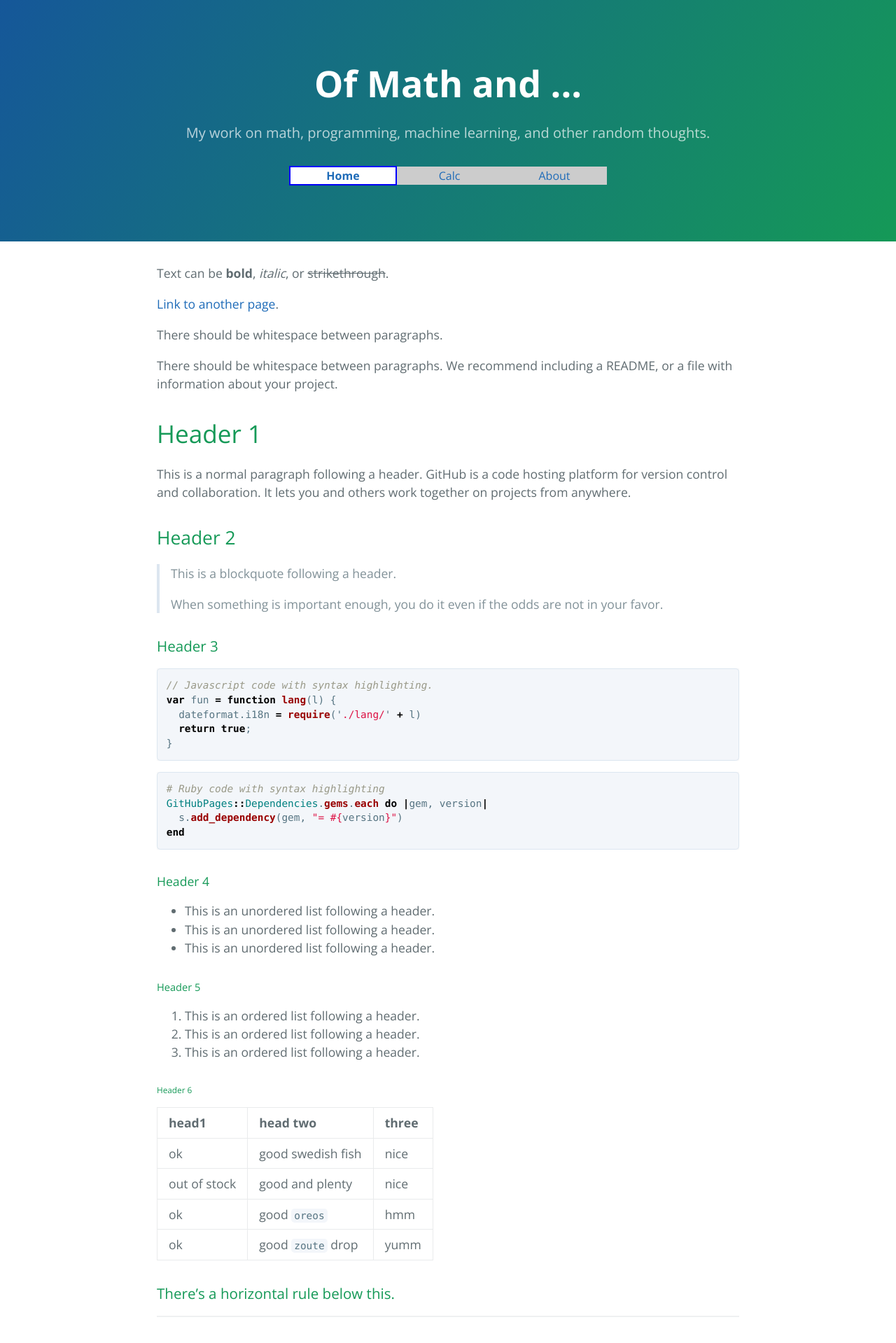
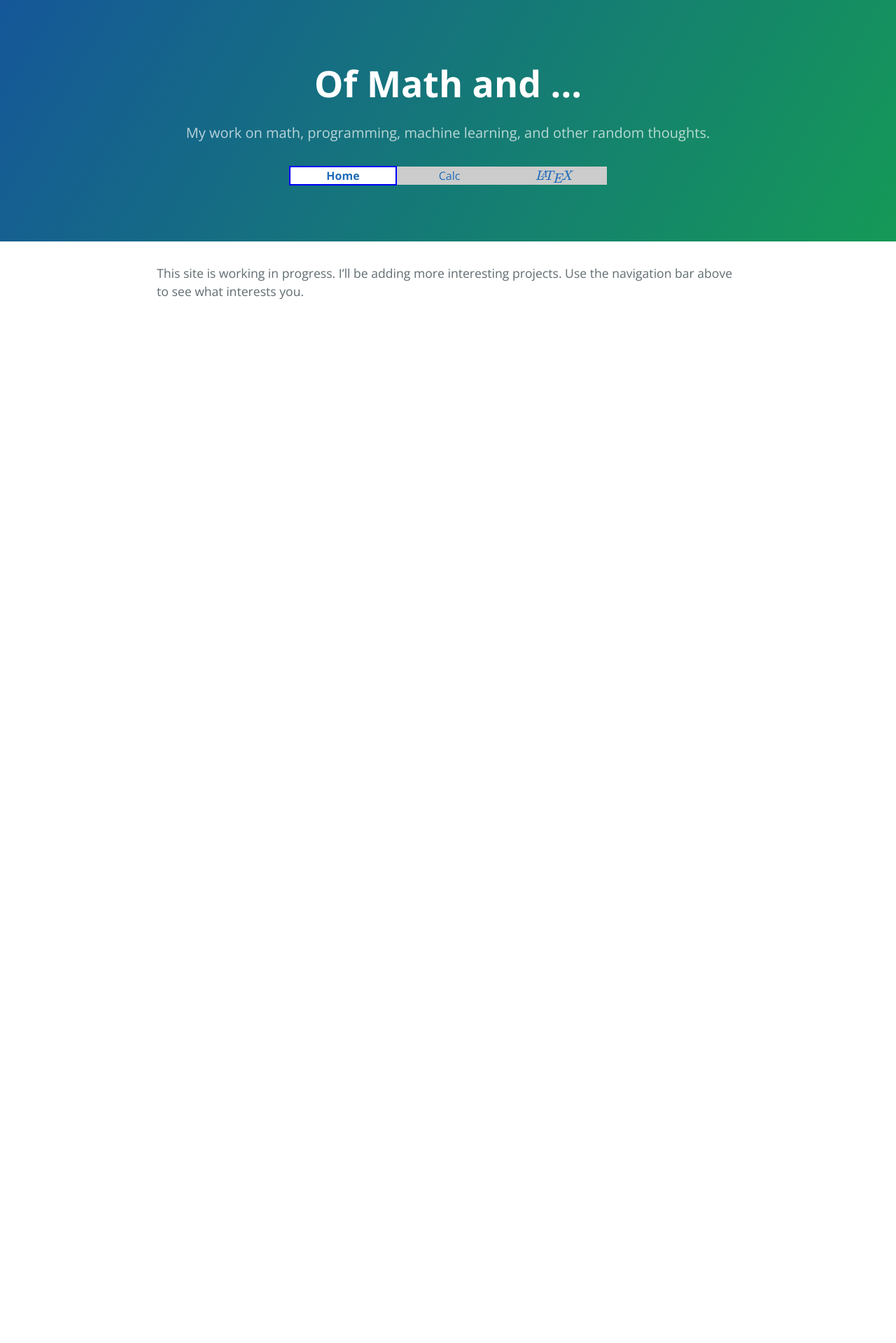
Before and after one commit to ThinGarfield/ThinGarfield.github.io, a Jekyll site: the page built from index.md, in a window 1280 px wide. Shown: the top 1919 px of the page at 70% size. Built offline with Jekyll 4.4.1, drawn with Linux system fonts in a browser that asks for light colours; formulas are drawn with MathJax 3; after the commit the page ends 900 px from its top, so only the background shows below that; some of the changed text lies outside the part shown.

Commit message:
latex playground

````diff
--- a/_data/navigation.yml
+++ b/_data/navigation.yml
@@ -4,5 +4,5 @@
 - title: Calc
   url: /calc
 
-- title: About
-  url: /about
+- title: $\LaTeX$
+  url: /latex
--- a/assets/css/style.scss
+++ b/assets/css/style.scss
@@ -21,3 +21,10 @@
     flex: 1;
     height: 60px;
 }
+.latexinput {
+    height: 200px;
+}
+.invisible {
+    color: transparent;
+    font-family: Consolas;
+}
--- a/index.md
+++ b/index.md
@@ -1,123 +1,6 @@
 ---
 layout: default
+permalink: /
 ---
 
-Text can be **bold**, _italic_, or ~~strikethrough~~.
-
-[Link to another page](./another-page.html).
-
-There should be whitespace between paragraphs.
-
-There should be whitespace between paragraphs. We recommend including a README, or a file with information about your project.
-
-# Header 1
-
-This is a normal paragraph following a header. GitHub is a code hosting platform for version control and collaboration. It lets you and others work together on projects from anywhere.
-
-## Header 2
-
-> This is a blockquote following a header.
->
-> When something is important enough, you do it even if the odds are not in your favor.
-
-### Header 3
-
-```js
-// Javascript code with syntax highlighting.
-var fun = function lang(l) {
-  dateformat.i18n = require('./lang/' + l)
-  return true;
-}
-```
-
-```ruby
-# Ruby code with syntax highlighting
-GitHubPages::Dependencies.gems.each do |gem, version|
-  s.add_dependency(gem, "= #{version}")
-end
-```
-
-#### Header 4
-
-*   This is an unordered list following a header.
-*   This is an unordered list following a header.
-*   This is an unordered list following a header.
-
-##### Header 5
-
-1.  This is an ordered list following a header.
-2.  This is an ordered list following a header.
-3.  This is an ordered list following a header.
-
-###### Header 6
-
-| head1        | head two          | three |
-|:-------------|:------------------|:------|
-| ok           | good swedish fish | nice  |
-| out of stock | good and plenty   | nice  |
-| ok           | good `oreos`      | hmm   |
-| ok           | good `zoute` drop | yumm  |
-
-### There's a horizontal rule below this.
-
-* * *
-
-### Here is an unordered list:
-
-*   Item foo
-*   Item bar
-*   Item baz
-*   Item zip
-
-### And an ordered list:
-
-1.  Item one
-1.  Item two
-1.  Item three
-1.  Item four
-
-### And a nested list:
-
-- level 1 item
-  - level 2 item
-  - level 2 item
-    - level 3 item
-    - level 3 item
-- level 1 item
-  - level 2 item
-  - level 2 item
-  - level 2 item
-- level 1 item
-  - level 2 item
-  - level 2 item
-- level 1 item
-
-### Small image
-
-![Octocat](https://github.githubassets.com/images/icons/emoji/octocat.png)
-
-### Large image
-
-![Branching](https://guides.github.com/activities/hello-world/branching.png)
-
-
-### Definition lists can be used with HTML syntax.
-
-<dl>
-<dt>Name</dt>
-<dd>Godzilla</dd>
-<dt>Born</dt>
-<dd>1952</dd>
-<dt>Birthplace</dt>
-<dd>Japan</dd>
-<dt>Color</dt>
-<dd>Green</dd>
-</dl>
-
-```
-Long, single-line code blocks should not wrap. They should horizontally scroll if they are too long. This line should be long enough to demonstrate this.
-```
-
-```
-The final element.
-```
+This site is working in progress. I'll be adding more interesting projects. Use the navigation bar above to see what interests you.
````
Also changed, not shown: about.md (deleted, +0 -18 lines), calc.html (+23 -1 lines), latex.html (added, +29 -0 lines), 1 other file.
